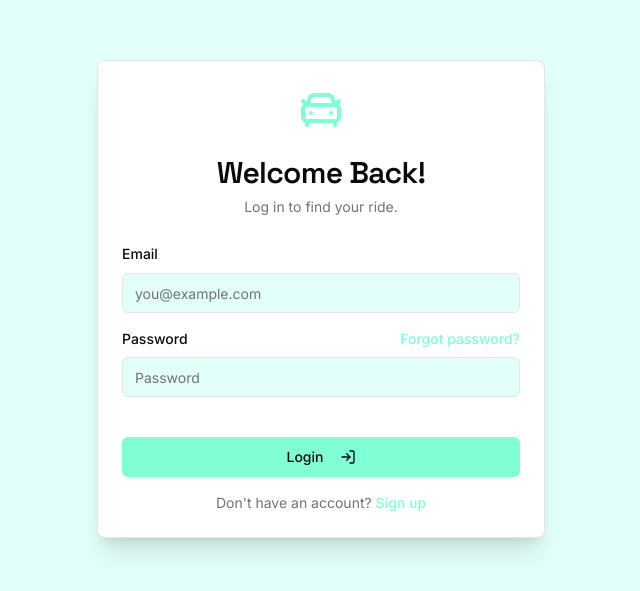
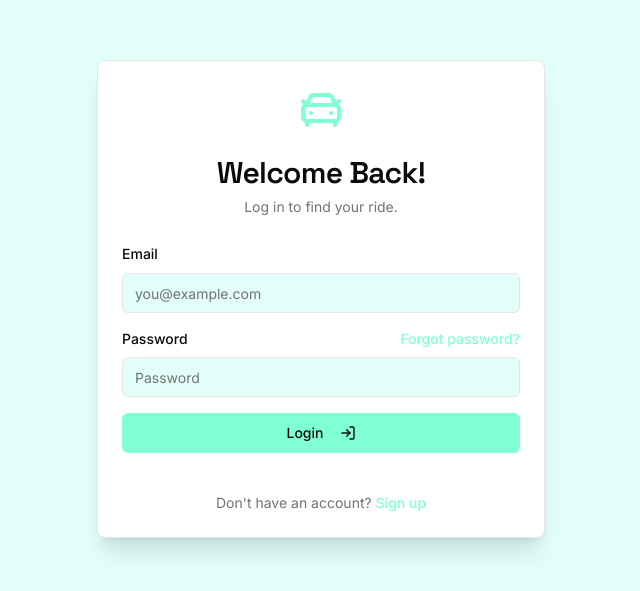
Before and after one commit to ConnorBrug/Campus-Connections, a Next.js app: page /login in a window 1280 px wide. Shown: the part 101-692 px from the top of the page, without its empty margins (319-959 px from the left). Built offline with nearby package versions, Linux system fonts and the light colour scheme.

Commit message:
The app isn't starting. Please investigate what could be wrong based on

```diff
--- a/src/app/(auth)/login/page.tsx
+++ b/src/app/(auth)/login/page.tsx
@@ -108,14 +108,14 @@
                 </div>
               <Input id="password" name="password" type="password" placeholder="Password" required value={password} onChange={handleInputChange(setPassword)} autoComplete="current-password" disabled={isSubmitting} />
             </div>
+             <Button type="submit" className="w-full" disabled={isSubmitting}>
+                Login
+                <LogIn className="ml-2 h-4 w-4" />
+            </Button>
           </form>
         </CardContent>
         <CardFooter className="flex flex-col items-center pt-4">
             <div className="flex w-full flex-col items-center space-y-4">
-                 <Button type="submit" onClick={handleSubmit} className="w-full" disabled={isSubmitting}>
-                    Login
-                    <LogIn className="ml-2 h-4 w-4" />
-                </Button>
                 <div className="flex flex-col items-center space-y-2">
                      <p className="text-sm text-muted-foreground">
                         Don&apos;t have an account?{' '}
```
